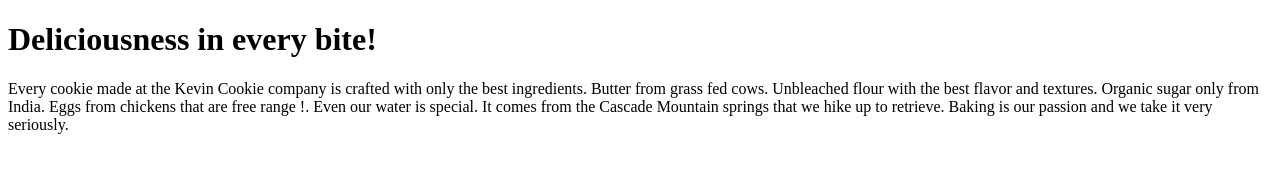
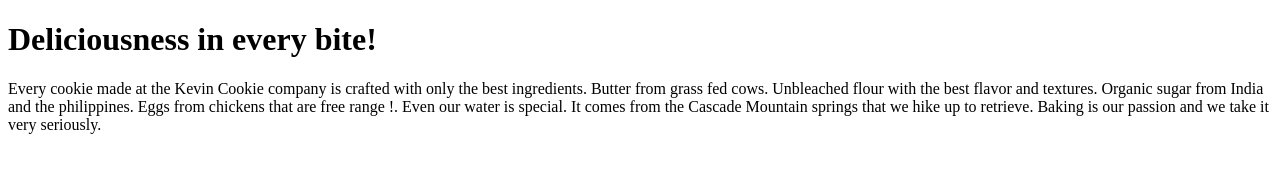
Before and after one commit to AmirehsanK/sample1.com, a plain HTML site: page index.htm in a window 1280 px wide. Drawn offline with Linux system fonts and the light colour scheme.

Commit message:
Update index.htm

```diff
--- a/index.htm
+++ b/index.htm
@@ -4,7 +4,7 @@
 
 <h1>Deliciousness in every bite!</h1>
 
-<p>Every cookie made at the Kevin Cookie company is crafted with only the best ingredients. Butter from grass fed cows. Unbleached flour with the best flavor and textures. Organic sugar only from India. Eggs from chickens that are free range !. Even our water is special. It comes from the Cascade Mountain springs that we hike up to retrieve. Baking is our passion and we take it very seriously.</p>
+<p>Every cookie made at the Kevin Cookie company is crafted with only the best ingredients. Butter from grass fed cows. Unbleached flour with the best flavor and textures. Organic sugar from India and the philippines. Eggs from chickens that are free range !. Even our water is special. It comes from the Cascade Mountain springs that we hike up to retrieve. Baking is our passion and we take it very seriously.</p>
 
 
 </body>
```
